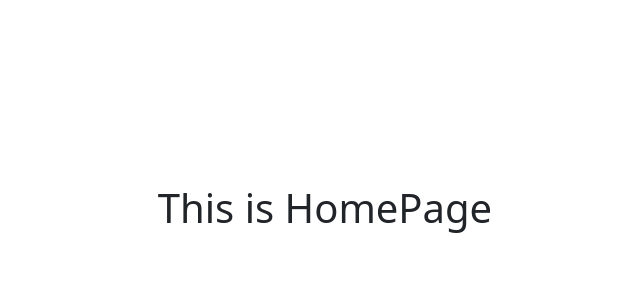
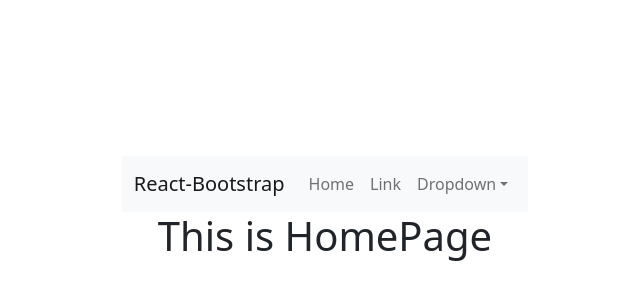
Before and after one commit to lthdt-18clc4-18127201/projectWebAdvance, a React (Create React App) app in the folder client/: page / in a window 1280 px wide. Shown: the part 188-488 px from the top of the page, without its empty margins (315-955 px from the left). Built offline with nearby package versions, Linux system fonts and the light colour scheme.

Commit message:
fix eslint

```diff
--- a/client/src/App.js
+++ b/client/src/App.js
@@ -1,9 +1,11 @@
 import "./App.css";
 import HomePage from "./components/HomePage";
+import NavBar from "./components/Navbar";
 
 function App() {
   return (
     <div className="App">
+      <NavBar />
       <HomePage />
     </div>
   );
--- /dev/null
+++ b/client/src/components/Navbar.js
@@ -0,0 +1,34 @@
+import Container from "react-bootstrap/Container";
+import Nav from "react-bootstrap/Nav";
+import Navbar from "react-bootstrap/Navbar";
+import NavDropdown from "react-bootstrap/NavDropdown";
+
+function BasicExample() {
+  return (
+    <Navbar bg="light" expand="lg">
+      <Container>
+        <Navbar.Brand href="#home">React-Bootstrap</Navbar.Brand>
+        <Navbar.Toggle aria-controls="basic-navbar-nav" />
+        <Navbar.Collapse id="basic-navbar-nav">
+          <Nav className="me-auto">
+            <Nav.Link href="#home">Home</Nav.Link>
+            <Nav.Link href="#link">Link</Nav.Link>
+            <NavDropdown title="Dropdown" id="basic-nav-dropdown">
+              <NavDropdown.Item href="#action/3.1">Action</NavDropdown.Item>
+              <NavDropdown.Item href="#action/3.2">
+                Another action
+              </NavDropdown.Item>
+              <NavDropdown.Item href="#action/3.3">Something</NavDropdown.Item>
+              <NavDropdown.Divider />
+              <NavDropdown.Item href="#action/3.4">
+                Separated link
+              </NavDropdown.Item>
+            </NavDropdown>
+          </Nav>
+        </Navbar.Collapse>
+      </Container>
+    </Navbar>
+  );
+}
+
+export default BasicExample;
```
Also changed, not shown: client/.eslintrc.json, 1 other file (tests, documents, lock files or other folders).
